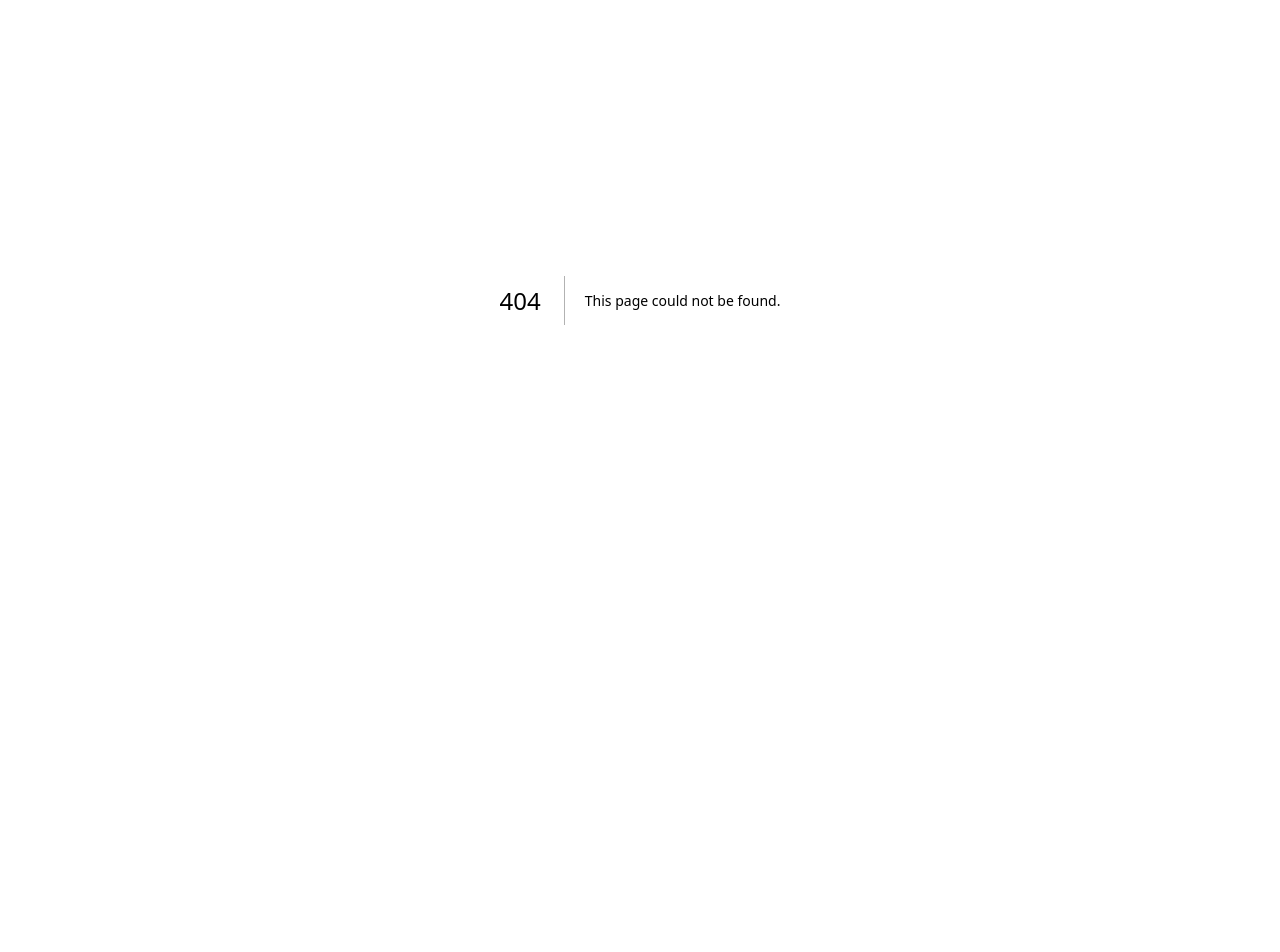
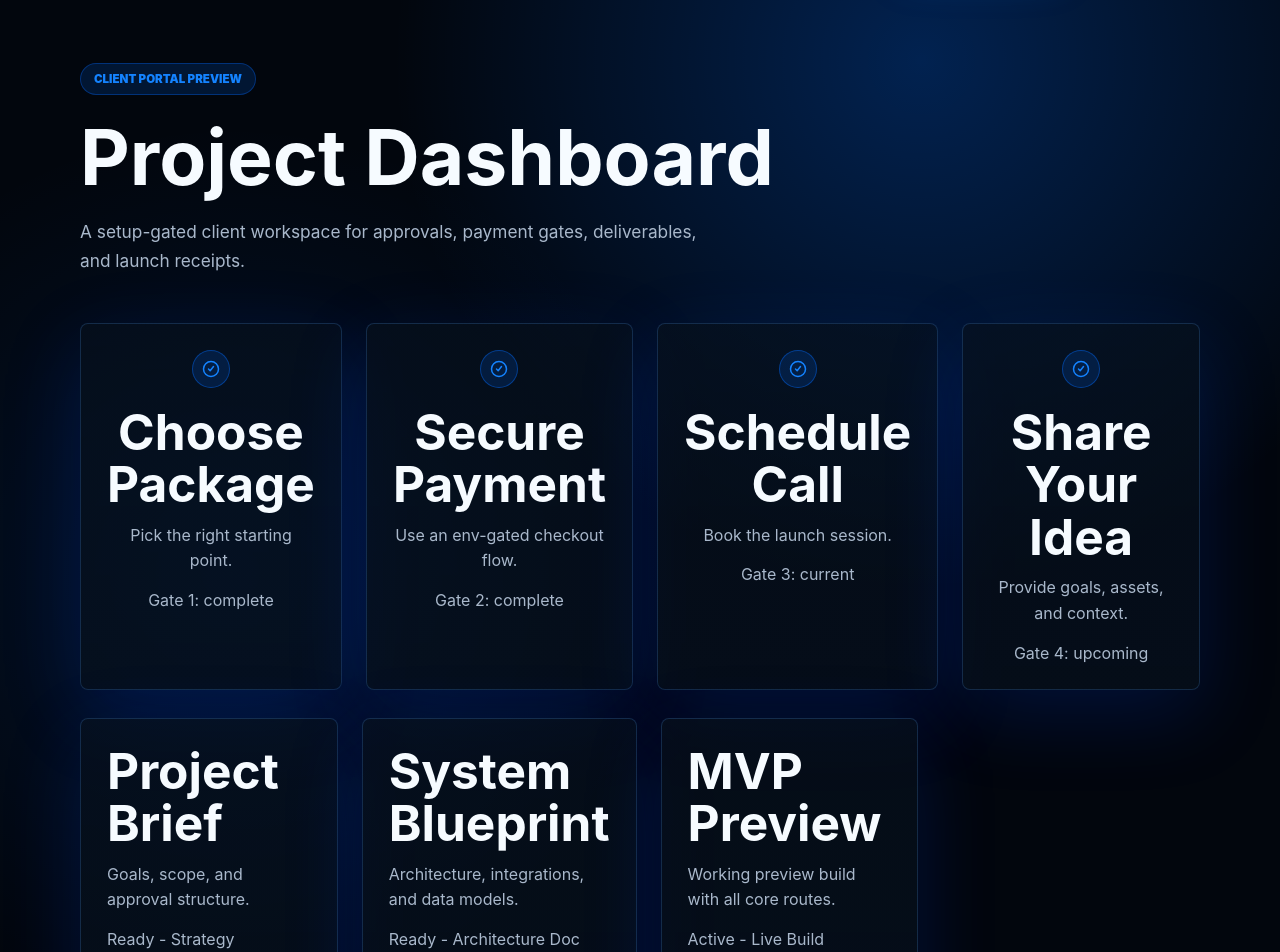
Before and after one commit to Strategic-Minds/BUSINESS-BUILDER, a Next.js app: page /dashboard in a window 1280 px wide. Before the commit this address had no page. Shown: the part 100-1052 px from the top of the page. Before the commit the page ends 800 px from the top, so only its background shows below. Built offline with nearby package versions, Linux system fonts and the light colour scheme.

Commit message:
Add client dashboard validation route

```diff
--- /dev/null
+++ b/app/dashboard/page.tsx
@@ -0,0 +1,40 @@
+import { CheckCircle2 } from "@/components/icons";
+import { PageChrome } from "@/components/site-shell";
+import { clientSteps, deliverables } from "@/lib/site-data";
+
+export default function DashboardPage() {
+  return (
+    <PageChrome>
+      <main className="subpage">
+        <div className="wrap">
+          <div className="subpage-hero">
+            <div>
+              <span className="eyebrow">Client portal preview</span>
+              <h1>Project Dashboard</h1>
+              <p className="lead">A setup-gated client workspace for approvals, payment gates, deliverables, and launch receipts.</p>
+            </div>
+          </div>
+          <section className="service-grid approval-timeline" data-testid="approval-timeline" data-section="approvals">
+            {clientSteps.slice(0, 4).map((step) => (
+              <article className="service-card" key={step.title}>
+                <span className="circle-icon"><CheckCircle2 size={20} /></span>
+                <h2>{step.title}</h2>
+                <p>{step.description}</p>
+                <span className="muted">Gate {step.gate}: {step.status}</span>
+              </article>
+            ))}
+          </section>
+          <section className="package-grid payment-gates" data-testid="payment-gates" data-section="payments" style={{ marginTop: 28 }}>
+            {deliverables.slice(0, 3).map((item) => (
+              <article className="package-card" key={item.id}>
+                <h2>{item.title}</h2>
+                <p>{item.description}</p>
+                <span className="muted">{item.status} - {item.type}</span>
+              </article>
+            ))}
+          </section>
+        </div>
+      </main>
+    </PageChrome>
+  );
+}
```
